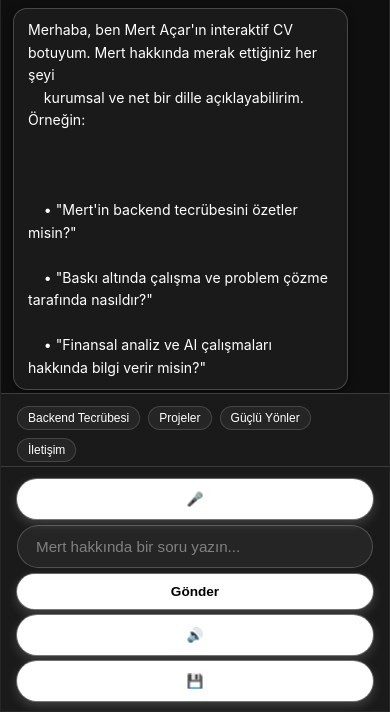
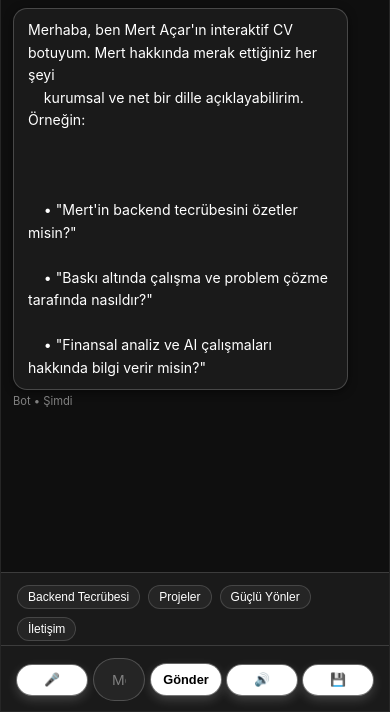
Before and after one commit to mertacar-git/mert-cv-bot, a plain HTML site: page index.html in a window 390 px wide. Shown: the part 132-844 px from the top of the page. Drawn offline with Linux system fonts and the light colour scheme.

Commit message:
Make mobile chat input and buttons inline without overflow

```diff
--- a/assets/styles.css
+++ b/assets/styles.css
@@ -1034,8 +1034,8 @@ body {
   /* Alt URL barının üstünde kalmaları için safe-area padding */
   .chat-input {
     padding-bottom: calc(10px + env(safe-area-inset-bottom, 0));
-    flex-direction: column;          /* Mobilde dikey hizala */
-    align-items: stretch;
+    flex-direction: row;             /* Tek satırda yan yana */
+    align-items: center;
     gap: 6px;
     overflow-x: hidden;
   }
@@ -1055,21 +1055,22 @@ body {
   }
 
   .chat-input input {
-    width: 100%;
+    flex: 1;
+    min-width: 0;                    /* Taşma yerine küçülsün */
   }
 
   .chat-input button {
-    width: 100%;                    /* Tüm butonlar tam satır, taşma yok */
-    min-width: 0;
-    padding: 10px 14px;
-    font-size: 0.85rem;
+    min-width: 70px;
+    padding: 8px 12px;
+    font-size: 0.8rem;
   }
 
   .voice-btn,
   .export-btn,
   .tts-btn {
-    height: 40px;
-    font-size: 1rem;
-    border-radius: 10px;
+    width: 30px;
+    height: 30px;
+    font-size: 0.9rem;
+    border-radius: 50%;
   }
 }
```
